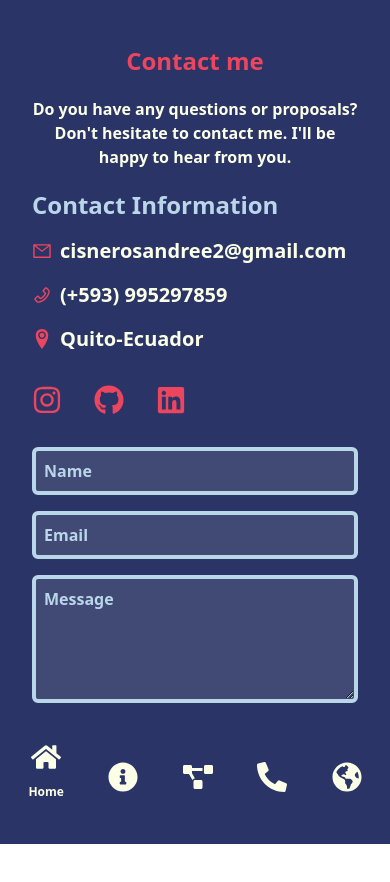
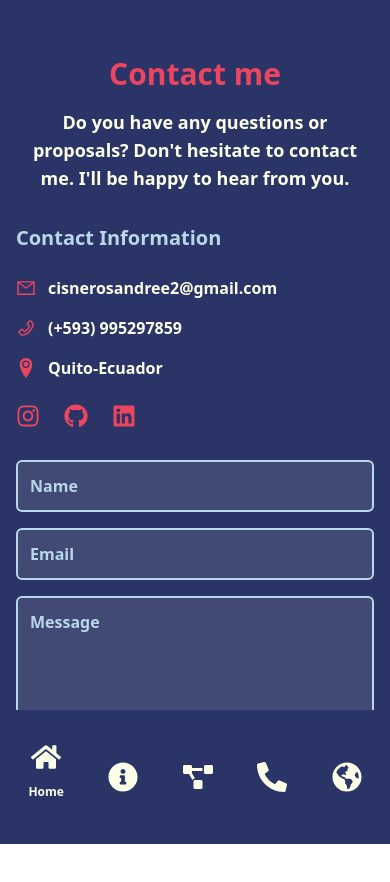
Before and after one commit to Jiwemoyo/MyPortafolio, a React (Vite) app: page /contact in a window 390 px wide. Shown: the top 882 px of the page. Built offline with nearby package versions, Linux system fonts and the light colour scheme.

Commit message:
arreglos en about y contact

```diff
--- a/src/components/About.jsx
+++ b/src/components/About.jsx
@@ -4,36 +4,68 @@ import { useTranslation } from "react-i18next";
 export const About = () => {
   const { t } = useTranslation();
   return (
-    <div className="bg-custom-blue flex flex-col gap-6 justify-center items-center h-screen px-8 text-center text-custom-celeste text-xl font-semibold sm:text-2xl sm:w-full sm:px-96">
-      <p>{t("about-presentation")}</p>
-      <h3 className="text-custom-red text-2xl font-bold sm:text-5xl mt-5">{t("carer-path")}</h3>
-      <ul className="list-disc text-xl px-6 text-left text-custom-white space-y-4 sm:text-2xl">
-        <li>
-          <span className="text-custom-celeste mr-8">2019 - 2020</span>
-          {t("dates-about.date1")}
+    <div className="bg-custom-blue min-h-screen w-full flex items-center justify-center py-16 px-4 md:px-8">
+      <div className="max-w-4xl w-full space-y-8">
+        {/* Presentation Section */}
+        <p className="text-custom-celeste text-lg md:text-xl lg:text-2xl font-semibold text-center">
+          {t("about-presentation")}
+        </p>
+
+        {/* Career Path Section */}
+        <div className="space-y-6">
+          <h3 className="text-custom-red text-2xl md:text-3xl lg:text-4xl font-bold text-center">
+            {t("carer-path")}
+          </h3>
+          <ul className="space-y-6 text-custom-white">
+            {[
+              { year: "2019 - 2020", key: "date1" },
+              { year: "2021 - 2023", key: "date2" },
+              { year: "2023 - 2024", key: "date3" }
+            ].map(({ year, key }) => (
+              <li key={key} className="flex flex-col md:flex-row md:items-center gap-2">
+                <span className="text-custom-celeste font-semibold text-lg md:text-xl min-w-[140px]">
+                  {year}
+                </span>
+                <span className="text-base md:text-lg">
+                  {t(`dates-about.${key}`)}
+                </span>
               </li>
-        <li>
-          <span className="text-custom-celeste mr-8">2021 - 2023</span>
-          {t("dates-about.date2")}
-        </li>
-        <li>
-          <span className="text-custom-celeste mr-8">2023 - 2024</span>
-          {t("dates-about.date3")}
-        </li>
+            ))}
           </ul>
-      <h3 className="text-custom-red text-2xl font-bold mt-5 sm:text-5xl">{t("skills")}</h3>
-      <ul className="grid grid-cols-3 gap-8 text-custom-white mt-5 font-semibold sm:flex sm:flex-wrap">
+        </div>
+
+        {/* Skills Section */}
+        <div className="space-y-6">
+          <h3 className="text-custom-red text-2xl md:text-3xl lg:text-4xl font-bold text-center">
+            {t("skills")}
+          </h3>
+          <ul className="grid grid-cols-2 sm:grid-cols-3 lg:grid-cols-4 gap-4">
             {[
               "Html", "CSS", "JS", "React", "Tailwind", "npm",
               "Python", "Flask", "SQL", "MongoDB", "FireBase", "Figma", "Blender"
             ].map((skill, index) => (
-          <li key={index} className="animate-bg-fade bg-blue-500 p-2 rounded-lg">
+              <li
+                key={index}
+                className="animate-bg-fade bg-blue-500 p-2 rounded-lg text-custom-white font-semibold text-center text-sm md:text-base"
+              >
                 {skill}
               </li>
             ))}
           </ul>
-      <h3 className="text-custom-red text-2xl font-bold mt-5 sm:text-5xl">{t("Philosophy")}</h3>
-      <p className="bg-custom-red py-8 px-8 bg-opacity-25 rounded-lg">{t("Philosophy-context")}</p>
+        </div>
+
+        {/* Philosophy Section */}
+        <div className="space-y-6">
+          <h3 className="text-custom-red text-2xl md:text-3xl lg:text-4xl font-bold text-center">
+            {t("Philosophy")}
+          </h3>
+          <p className="bg-custom-red bg-opacity-25 rounded-lg p-6 text-custom-white text-base md:text-lg">
+            {t("Philosophy-context")}
+          </p>
+        </div>
+      </div>
     </div>
   );
 };
+
+export default About;
--- a/src/components/Contact.jsx
+++ b/src/components/Contact.jsx
@@ -12,45 +12,30 @@ export const Contact = () => {
 
   const sendEmail = (e) => {
     e.preventDefault();
-
     emailjs
       .sendForm('service_im8x4pe', 'template_4pnvlak', form.current, {
         publicKey: '25e3DIpVlNzn8HQnL',
       })
       .then(
         () => {
-          // Show success alert
           setAlert('success');
-
-          // Reset form fields
           form.current.reset();
-
-          // Hide alert after 3 seconds
-          setTimeout(() => {
-            setAlert(null);
-          }, 3000);
+          setTimeout(() => setAlert(null), 3000);
         },
         (error) => {
-          // Show error alert
           setAlert('error');
-
-          // Hide alert after 3 seconds
-          setTimeout(() => {
-            setAlert(null);
-          }, 3000);
+          setTimeout(() => setAlert(null), 3000);
         },
       );
   };
 
   return (
-    <div className="bg-custom-blue flex justify-center items-center w-screen sm:align-middle">
+    <div className="bg-custom-blue min-h-screen w-full flex items-center justify-center px-4 md:px-8">
       {/* Alert Component */}
       {alert && (
         <div
           className={`fixed top-4 right-4 z-50 px-4 py-2 rounded-md text-white ${
-            alert === 'success'
-              ? 'bg-green-500'
-              : 'bg-red-500'
+            alert === 'success' ? 'bg-green-500' : 'bg-red-500'
           }`}
         >
           {alert === 'success'
@@ -60,94 +45,92 @@ export const Contact = () => {
         </div>
       )}
 
-      <div className="flex flex-col items-center justify-center h-screen gap-5 px-8 text-center sm:items-start sm:gap-11 w-full max-w-4xl">
-        <h2 className="text-custom-red font-bold text-2xl sm:text-5xl text-center sm:text-left sm:mx-auto">
+      <div className="max-w-5xl w-full py-8 space-y-8">
+        {/* Header Section */}
+        <div className="space-y-4 text-center">
+          <h2 className="text-custom-red font-bold text-3xl md:text-4xl lg:text-5xl">
             {t("contact-title")}
           </h2>
-
-        <p className="font-bold text-custom-white sm:text-2xl">
+          <p className="font-bold text-custom-white text-lg md:text-xl lg:text-2xl">
             {t("contact-subtitle")}
           </p>
+        </div>
 
-        <div className="grid sm:grid-cols-2 gap-8 w-full">
-          {/* Contact Information (unchanged) */}
-          <div className="flex flex-col gap-4">
-            <h3 className="font-bold text-custom-celeste text-2xl text-left">
+        {/* Main Content Grid */}
+        <div className="grid md:grid-cols-2 gap-8 lg:gap-12 w-full">
+          {/* Contact Information */}
+          <div className="space-y-6 flex flex-col justify-center">
+            <h3 className="font-bold text-custom-celeste text-xl md:text-2xl">
               {t("contact-info-title")}
             </h3>
-            <ul className="text-custom-white font-semibold text-xl space-y-4">
-              <li className="flex items-center">
-                <AiOutlineMail className="mr-2 text-custom-red" />
-                cisnerosandree2@gmail.com
+
+            {/* Contact Details */}
+            <ul className="text-custom-white font-semibold space-y-4 text-base md:text-lg">
+              <li className="flex items-center gap-3 hover:text-custom-celeste transition-colors">
+                <AiOutlineMail className="text-custom-red text-xl flex-shrink-0" />
+                <span className="break-all">cisnerosandree2@gmail.com</span>
               </li>
-              <li className="flex items-center">
-                <AiOutlinePhone className="mr-2 text-custom-red" />
-                (+593) 995297859
+              <li className="flex items-center gap-3 hover:text-custom-celeste transition-colors">
+                <AiOutlinePhone className="text-custom-red text-xl flex-shrink-0" />
+                <span>(+593) 995297859</span>
               </li>
-              <li className="flex items-center">
-                <ImLocation2 className="mr-2 text-custom-red" />
-                Quito-Ecuador
+              <li className="flex items-center gap-3 hover:text-custom-celeste transition-colors">
+                <ImLocation2 className="text-custom-red text-xl flex-shrink-0" />
+                <span>Quito-Ecuador</span>
               </li>
             </ul>
 
-            {/* Social Media Links (unchanged) */}
-            <ul className="flex text-custom-red mt-4 gap-8 text-3xl justify-start">
-              <li className="hover:text-custom-celeste transition-colors">
+            {/* Social Media Links */}
+            <ul className="flex gap-6 text-2xl md:text-3xl text-custom-red">
+              {[
+                { icon: <FaInstagram />, link: "https://www.instagram.com/jiwemoyot/" },
+                { icon: <FaGithub />, link: "https://github.com/Jiwemoyo" },
+                { icon: <FaLinkedin />, link: "https://www.linkedin.com/in/jiwemoyo/" }
+              ].map((social, index) => (
+                <li key={index} className="hover:text-custom-celeste transition-colors">
                   <a
-                  href={"https://www.instagram.com/jiwemoyot/"}
+                    href={social.link}
                     target="_blank"
                     rel="noopener noreferrer"
+                    className="block"
                   >
-                  <FaInstagram />
+                    {social.icon}
                   </a>
                 </li>
-              <li className="hover:text-custom-celeste transition-colors">
-                <a
-                  href={"https://github.com/Jiwemoyo"}
-                  target="_blank"
-                  rel="noopener noreferrer"
-                >
-                  <FaGithub />
-                </a>
-              </li>
-              <li className="hover:text-custom-celeste transition-colors">
-                <a
-                  href={"https://www.linkedin.com/in/jiwemoyo/"}
-                  target="_blank"
-                  rel="noopener noreferrer"
-                >
-                  <FaLinkedin />
-                </a>
-              </li>
+              ))}
             </ul>
           </div>
 
           {/* Contact Form */}
-          <form className="flex flex-col space-y-4 w-full" ref={form} onSubmit={sendEmail}>
+          <form
+            ref={form}
+            onSubmit={sendEmail}
+            className="space-y-4 flex flex-col justify-center"
+          >
             <input
               type="text"
               name="user_name"
               placeholder={t("form-name-placeholder")}
-              className="p-2 bg-custom-white bg-opacity-10 border-4 rounded-md border-custom-celeste text-custom-celeste font-bold placeholder:text-custom-celeste"
+              className="w-full p-3 bg-custom-white bg-opacity-10 border-2 md:border-4 rounded-md border-custom-celeste text-custom-celeste font-bold placeholder:text-custom-celeste focus:outline-none focus:ring-2 focus:ring-custom-red transition-all"
               required
             />
             <input
               type="email"
               name="user_email"
               placeholder={t("form-email-placeholder")}
-              className="p-2 bg-custom-white bg-opacity-10 border-4 rounded-md border-custom-celeste text-custom-celeste font-bold placeholder:text-custom-celeste"
+              className="w-full p-3 bg-custom-white bg-opacity-10 border-2 md:border-4 rounded-md border-custom-celeste text-custom-celeste font-bold placeholder:text-custom-celeste focus:outline-none focus:ring-2 focus:ring-custom-red transition-all"
               required
             />
             <textarea
               name="message"
               placeholder={t("form-message-placeholder")}
-              className="p-2 bg-custom-white bg-opacity-10 border-4 rounded-md border-custom-celeste text-custom-celeste font-bold placeholder:text-custom-celeste h-32"
+              className="w-full p-3 bg-custom-white bg-opacity-10 border-2 md:border-4 rounded-md border-custom-celeste text-custom-celeste font-bold placeholder:text-custom-celeste h-32 focus:outline-none focus:ring-2 focus:ring-custom-red transition-all resize-none"
               required
             ></textarea>
             <button
               type="submit"
               value="Send"
-              className="bg-custom-red font-bold rounded-lg px-8 py-4 text-white cursor-pointer w-1/2 mx-auto hover:bg-opacity-80 transition-colors"
+              className="bg-custom-red font-bold rounded-lg px-6 py-3 text-white cursor-pointer hover:bg-opacity-80 transition-colors self-center w-full md:w-auto md:min-w-[200px]"
             >
               {t("form-submit-button")}
             </button>
@@ -157,3 +140,5 @@ export const Contact = () => {
     </div>
   );
 };
+
+export default Contact;
```
Lines whose indentation alone changed are shown as unchanged.
